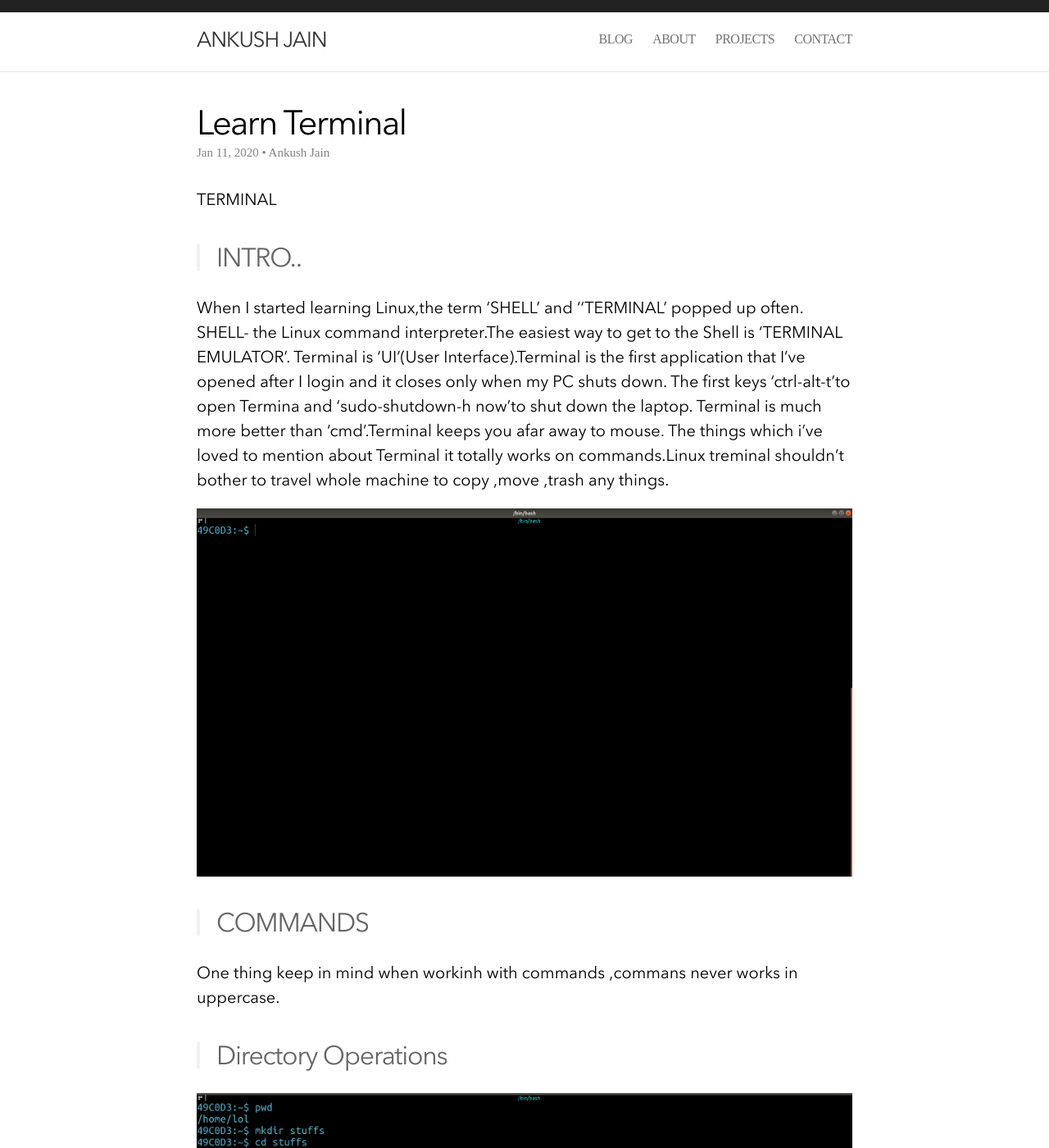
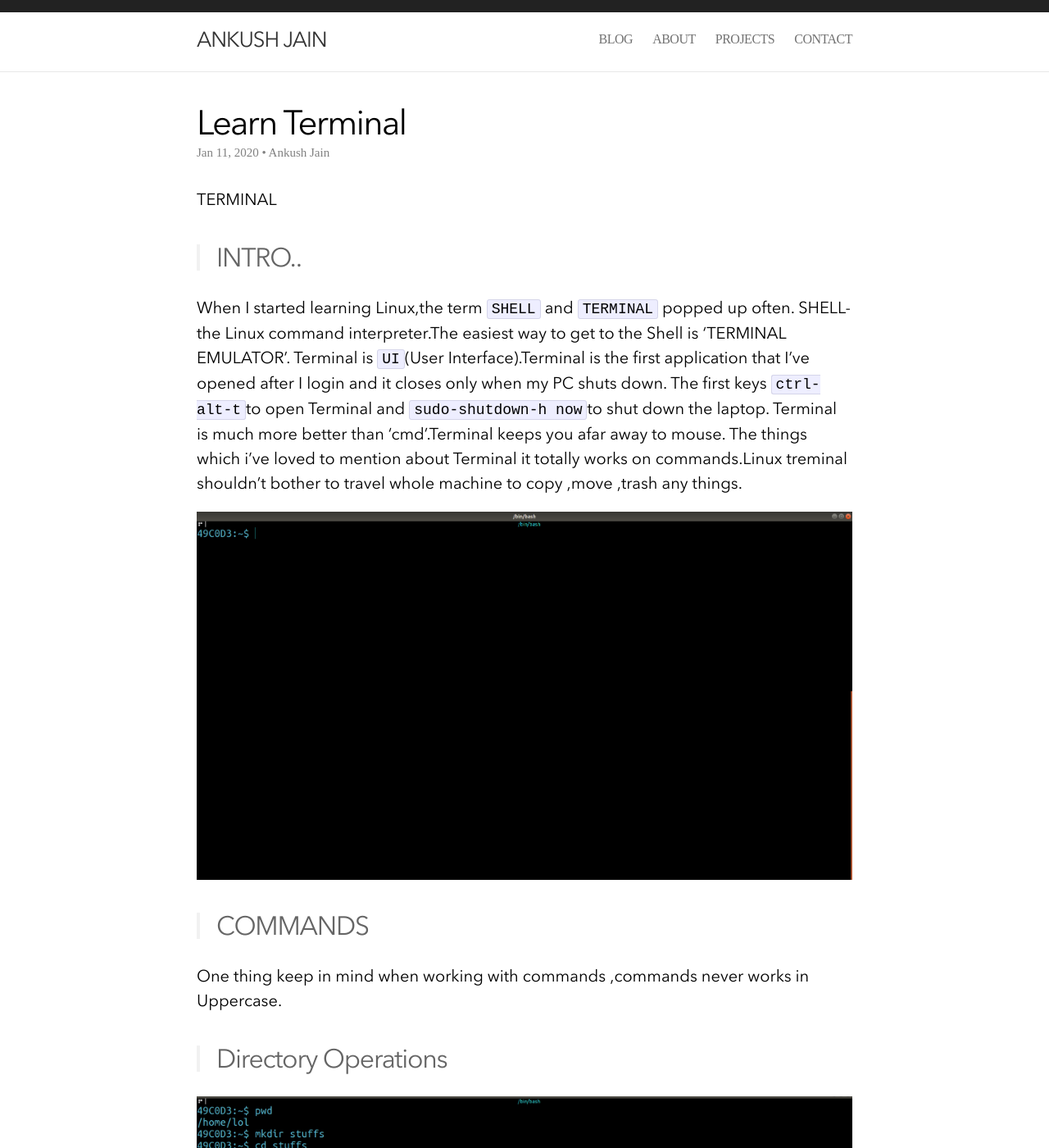
Before and after one commit to 49ku5h/MY-WEBSITE, a Jekyll site: the page built from _posts/2020-01-11-Learn Terminal.md, in a window 1280 px wide and 1400 px high. Shown: the whole window at 82% size. Built offline with Jekyll 4.4.1, drawn with Linux system fonts in a browser that asks for light colours; nearby versions of some CDN libraries; comment, search, counter and statistics services are not loaded; some of the changed text lies outside the part shown.

Commit message:
Update 2020-01-11-Learn Terminal.md

```diff
--- a/_posts/2020-01-11-Learn Terminal.md
+++ b/_posts/2020-01-11-Learn Terminal.md
@@ -10,8 +10,8 @@ excerpt: "Let's walk through Commands"
 TERMINAL
 > ## INTRO..
 
-When I started learning Linux,the term 'SHELL' and ''TERMINAL' popped up often.  SHELL- the Linux command interpreter.The easiest way to get to the Shell is 'TERMINAL EMULATOR'.
-Terminal is 'UI'(User Interface).Terminal is the first application that I've opened after I login  and it closes only when my PC shuts down. The first keys 'ctrl-alt-t'to open Termina and 'sudo-shutdown-h now'to shut down the laptop.
+When I started learning Linux,the term `SHELL` and `TERMINAL` popped up often.  SHELL- the Linux command interpreter.The easiest way to get to the Shell is 'TERMINAL EMULATOR'.
+Terminal is `UI`(User Interface).Terminal is the first application that I've opened after I login  and it closes only when my PC shuts down. The first keys `ctrl-alt-t`to open Terminal and `sudo-shutdown-h now`to shut down the laptop.
 Terminal is much more better than 'cmd'.Terminal keeps you afar away to mouse.
 The things which i've loved  to mention about Terminal it totally works on commands.Linux treminal shouldn't bother to travel whole machine to copy ,move ,trash any things.
 
@@ -19,7 +19,7 @@ The things which i've loved  to mention about Terminal it totally works on comma
 
 > ##  COMMANDS
 
- One thing keep in mind when workinh with commands ,commans never works in uppercase.
+ One thing keep in mind when working with commands ,commands never works in Uppercase.
 
 > ## Directory Operations
 
@@ -39,7 +39,7 @@ The things which i've loved  to mention about Terminal it totally works on comma
 
 (ii) rm -r:- To remove file.
 
-(iii) cp:- To copy file.
+(iii) cp -r:- To copy file.
 
 (iv) mv:- To move file.
 
```
